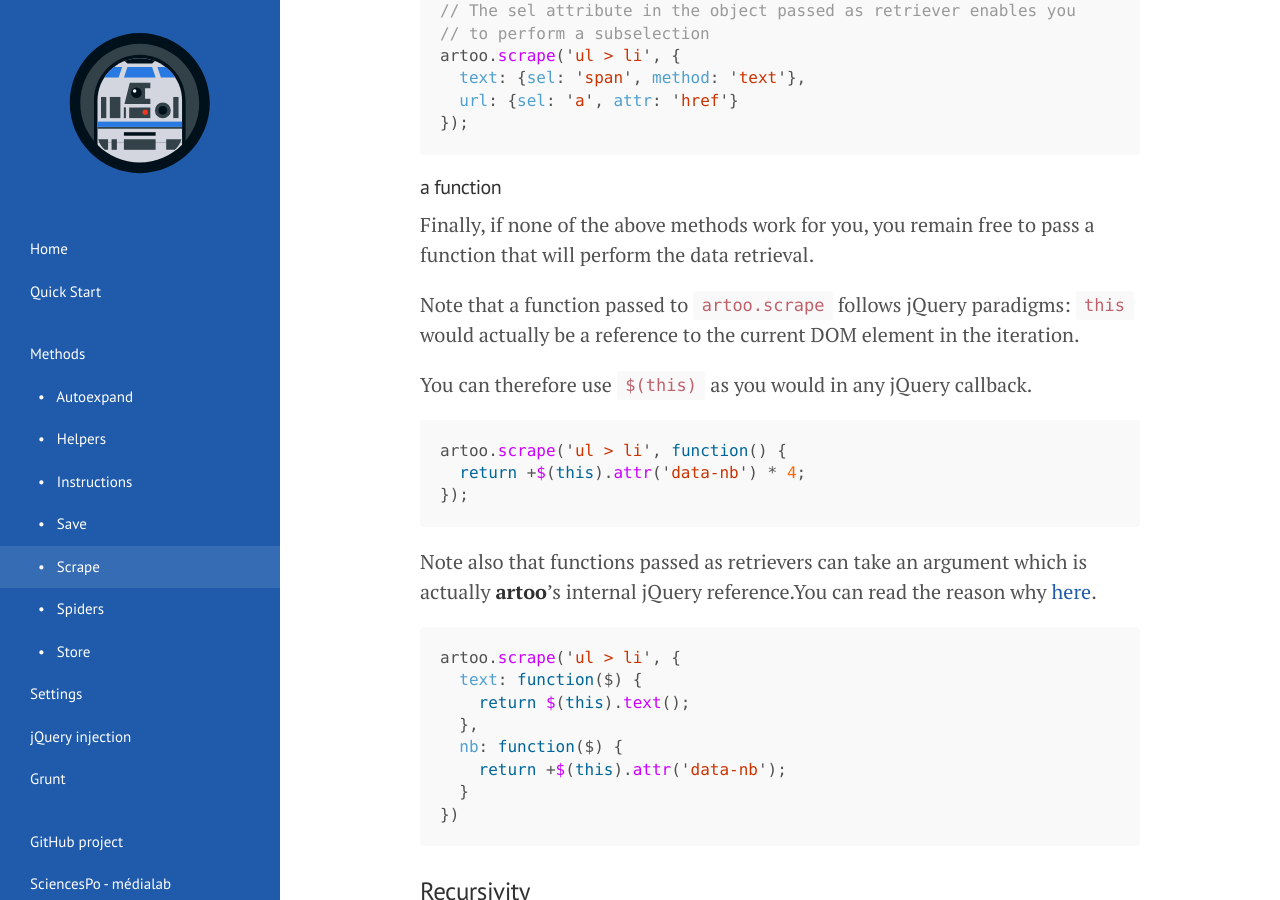
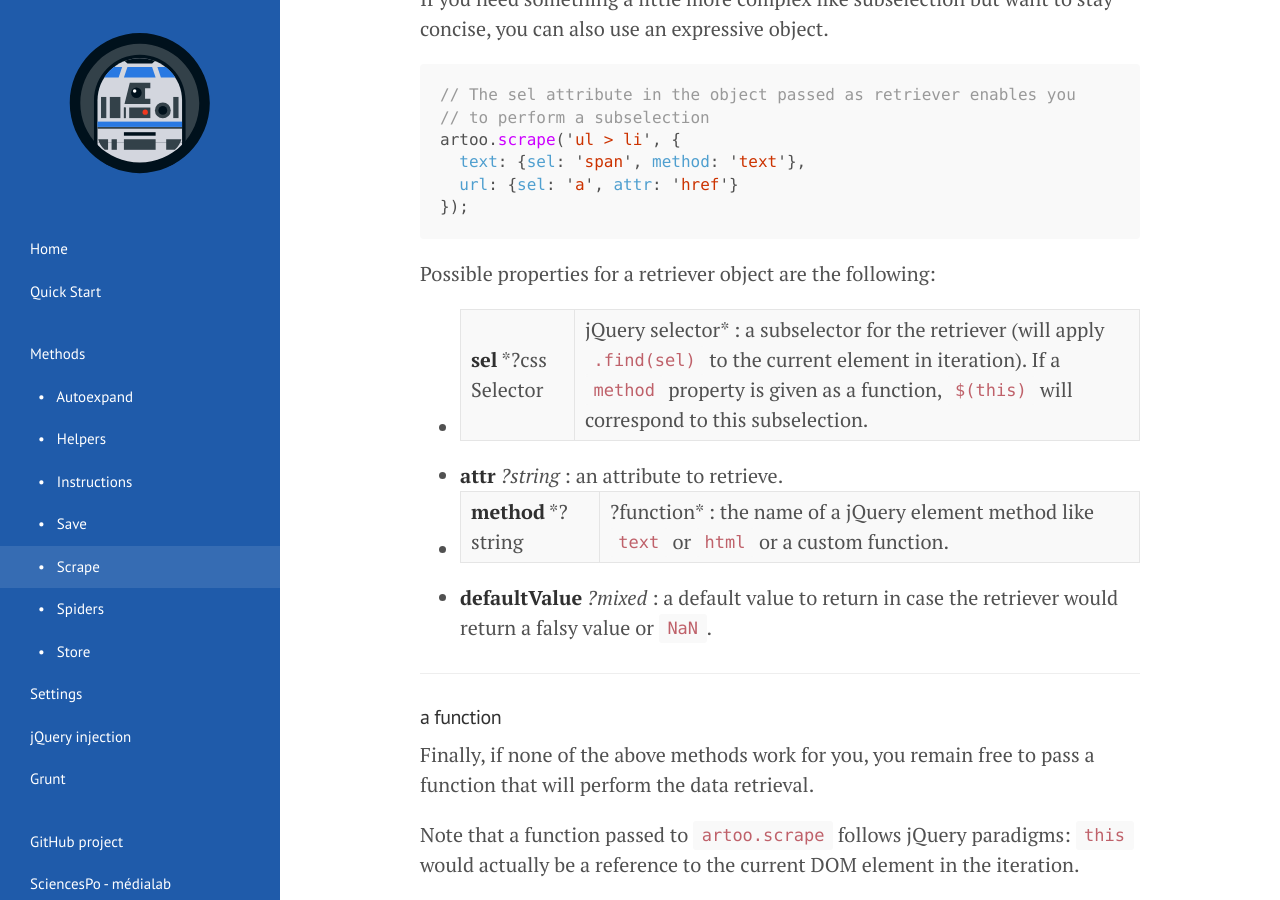
Before and after one commit to medialab/artoo, a Jekyll site: the page built from scrape.md, in a window 1280 px wide and 900 px high, scrolled down 2531 px. Built offline with Jekyll 4.4.1, drawn with Linux system fonts in a browser that asks for light colours; Markdown is read by kramdown in place of the engine named in the settings.

Commit message:
Object retriever properties doc

````diff
--- a/scrape.md
+++ b/scrape.md
@@ -70,6 +70,8 @@ Ok, but now that you know what kind of array you want to be returned, you need t
 
 There are three ways to get what you want with `artoo.scrape`:
 
+---
+
 #### a single string
 
 Basically, if you pass a string as your retriever, **artoo** will try to apply the given jQuery method, `text` or `html` for instance, to the current item in the iteration, else he'll try to find a relevant attribute.
@@ -81,6 +83,8 @@ artoo.scrape('ul > li', 'html');
 // We want to retrieve the href of the elements
 artoo.scrape('ul a', 'href');
 ```
+
+---
 
 #### an expressive object
 
@@ -94,6 +98,14 @@ artoo.scrape('ul > li', {
   url: {sel: 'a', attr: 'href'}
 });
 ```
+Possible properties for a retriever object are the following:
+
+* **sel** *?css Selector | jQuery selector* : a subselector for the retriever (will apply `.find(sel)` to the current element in iteration). If a `method` property is given as a function, `$(this)` will correspond to this subselection.
+* **attr** *?string* : an attribute to retrieve.
+* **method** *?string | ?function* : the name of a jQuery element method like `text` or `html` or a custom function.
+* **defaultValue** *?mixed* : a default value to return in case the retriever would return a falsy value or `NaN`.
+
+---
 
 #### a function
 
````
